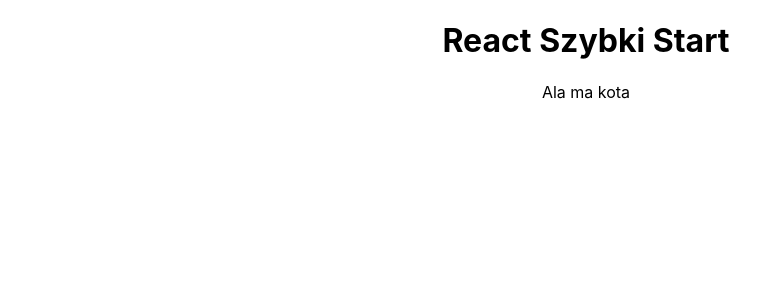
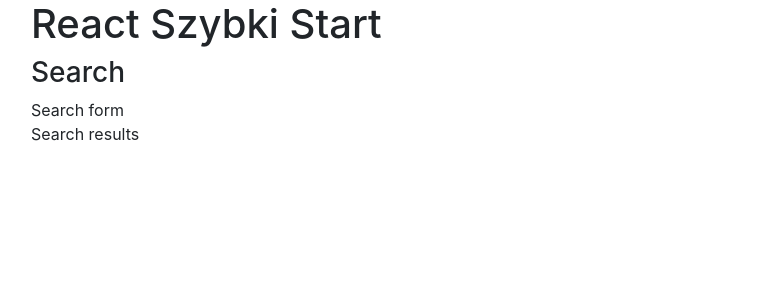
Before and after one commit to sq1fya/React-Sages, a React (Create React App) app: page / in a window 1280 px wide. Shown: the top 300 px of the page, without its empty margins (54-814 px from the left). Built offline with nearby package versions, Linux system fonts and the light colour scheme.

Commit message:
Bootstrap, search view

```diff
--- a/package.json
+++ b/package.json
@@ -10,6 +10,7 @@
     "@types/node": "^12.0.0",
     "@types/react": "^16.9.0",
     "@types/react-dom": "^16.9.0",
+    "bootstrap": "^4.4.1",
     "react": "^16.13.1",
     "react-dom": "^16.13.1",
     "react-scripts": "3.4.1",
--- a/src/App.tsx
+++ b/src/App.tsx
@@ -1,12 +1,24 @@
 import React from 'react';
 import logo from './logo.svg';
 import './App.css';
+// import 'bootstrap/scss/bootstrap.scss' // npm i node-sass
+import 'bootstrap/dist/css/bootstrap.css'
+import Search from './views/Search';
 
 function App() {
   return (
-    <div className="App">
-      <h1>React Szybki Start</h1>
-      <p>Ala ma kota</p>
+    <div>
+      {/* .container>.row>.col */}
+
+      <div className="container">
+        <div className="row">
+          <div className="col">
+            <h1>React Szybki Start</h1>
+            <Search />
+          </div>
+        </div>
+      </div>
+
     </div>
   );
 }
--- /dev/null
+++ b/src/views/Search.tsx
@@ -0,0 +1,27 @@
+// tsrafce
+import React from 'react'
+
+interface Props {
+
+}
+
+const Search = (props: Props) => {
+  return (
+    <div>
+      <h3>Search</h3>
+
+      <div className="row">
+        <div className="col">
+          Search form
+        </div>
+      </div>
+      <div className="row">
+        <div className="col">
+          Search results
+        </div>
+      </div>
+    </div>
+  )
+}
+
+export default Search
```
Also changed, not shown: 2 other files (tests, documents, lock files or other folders).
